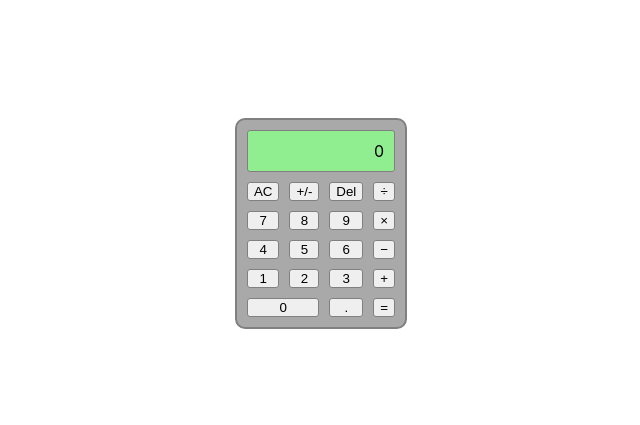
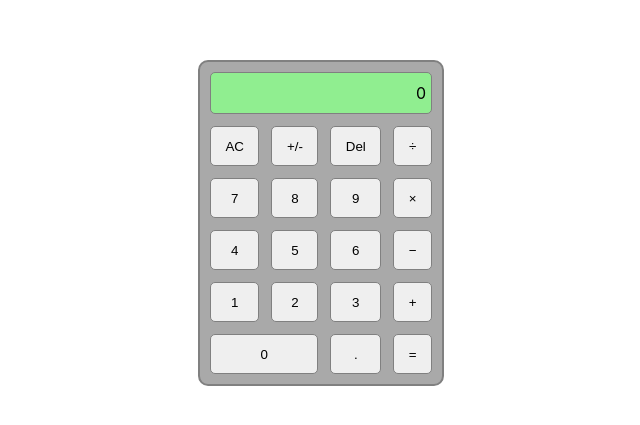
Before and after one commit to willm78/calculator, a React (Create React App) app: page / in a window 1280 px wide. Shown: the part 177-602 px from the top of the page, without its empty margins (319-959 px from the left). Built offline with nearby package versions, Linux system fonts and the light colour scheme.

Commit message:
update styling

```diff
--- a/src/App.css
+++ b/src/App.css
@@ -13,7 +13,7 @@
 }
 
 .CalcModel {
-  font-size: 0.6em;
+  font-size: 0.65rem;
   padding-bottom: 4px;
 }
 
@@ -28,19 +28,21 @@
     'fou fiv six sub'
     'one two thr add'
     'zer zer dec eq';
-  grid-gap: 10px 10px;
+  grid-gap: 12px 12px;
 }
 
 .CalcScreen {
   grid-area: sc;
   background-color: lightgreen;
   border: 1px solid grey;
-  border-radius: 3px;
-  padding: 10px;
+  border-radius: 5px;
+  padding: 10px 5px;
   text-align: right;
+  min-width: 210px;
 }
 
 .CalcKey {
   border: 1px solid grey;
-  border-radius: 3px;
+  border-radius: 5px;
+  min-height: 40px;
 }
```
